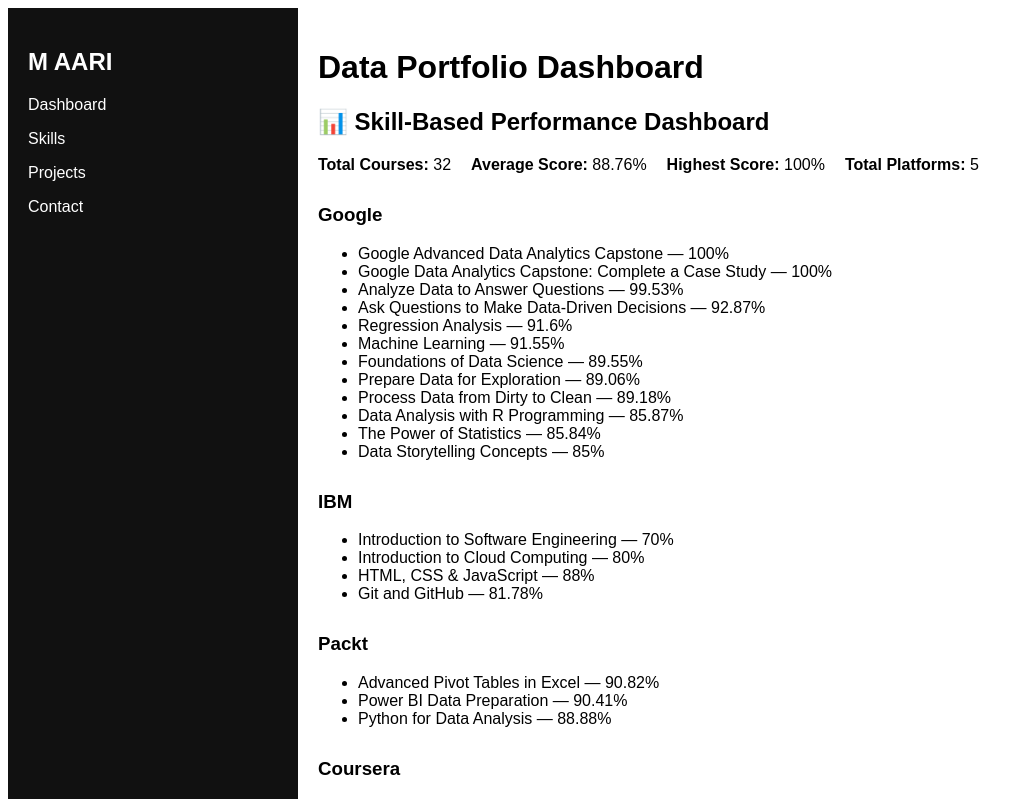
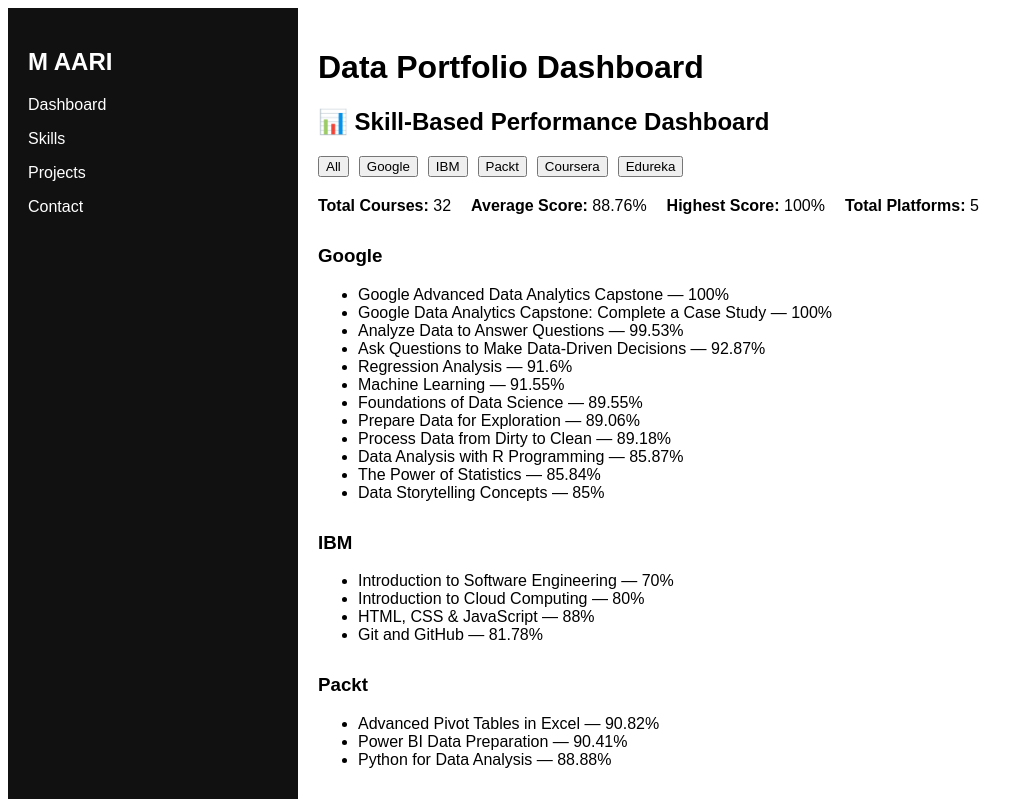
Before and after one commit to mulagadaaari/90_days_build_mode, a React (Vite) app in the folder project_1_portfolio_dashboard/: page / in a window 1280 px wide. Shown: the top 799 px of the page, without its empty margins (0-1034 px from the left). Built offline with nearby package versions, Linux system fonts and the light colour scheme.

Commit message:
Adding filter buttons

```diff
--- a/project_1_portfolio_dashboard/src/components/Dashboard.jsx
+++ b/project_1_portfolio_dashboard/src/components/Dashboard.jsx
@@ -50,7 +50,13 @@
       { name: "Data Storytelling with Power BI", score: 89.60 }
     ]
   })
-const allCourses = Object.values(data).flat()
+  const [selectedPlatform, setSelectedPlatform] = useState("All")
+
+const allCourses =
+  selectedPlatform === "All"
+    ? Object.values(data).flat()
+    : data[selectedPlatform]
+
 
 const totalCourses = allCourses.length
 
@@ -66,6 +72,20 @@
   <div>
 
     <h2>📊 Skill-Based Performance Dashboard</h2>
+    <div style={{ marginTop: "15px" }}>
+  <button onClick={() => setSelectedPlatform("All")}>All</button>
+
+  {Object.keys(data).map((platform, index) => (
+    <button
+      key={index}
+      onClick={() => setSelectedPlatform(platform)}
+      style={{ marginLeft: "10px" }}
+    >
+      {platform}
+    </button>
+  ))}
+</div>
+
 
     <div style={{
       display: "flex",
@@ -92,7 +112,8 @@
 
     </div>
 
-    {Object.entries(data).map(([provider, courses], index) => (
+    {selectedPlatform === "All"
+  ? Object.entries(data).map(([provider, courses], index) => (
       <div key={index} style={{ marginTop: "30px" }}>
         <h3>{provider}</h3>
         <ul>
@@ -103,7 +124,21 @@
           ))}
         </ul>
       </div>
-    ))}
+    ))
+  : (
+      <div style={{ marginTop: "30px" }}>
+        <h3>{selectedPlatform}</h3>
+        <ul>
+          {data[selectedPlatform].map((course, i) => (
+            <li key={i}>
+              {course.name} — {course.score}%
+            </li>
+          ))}
+        </ul>
+      </div>
+    )
+}
+
 
   </div>
 )
```
